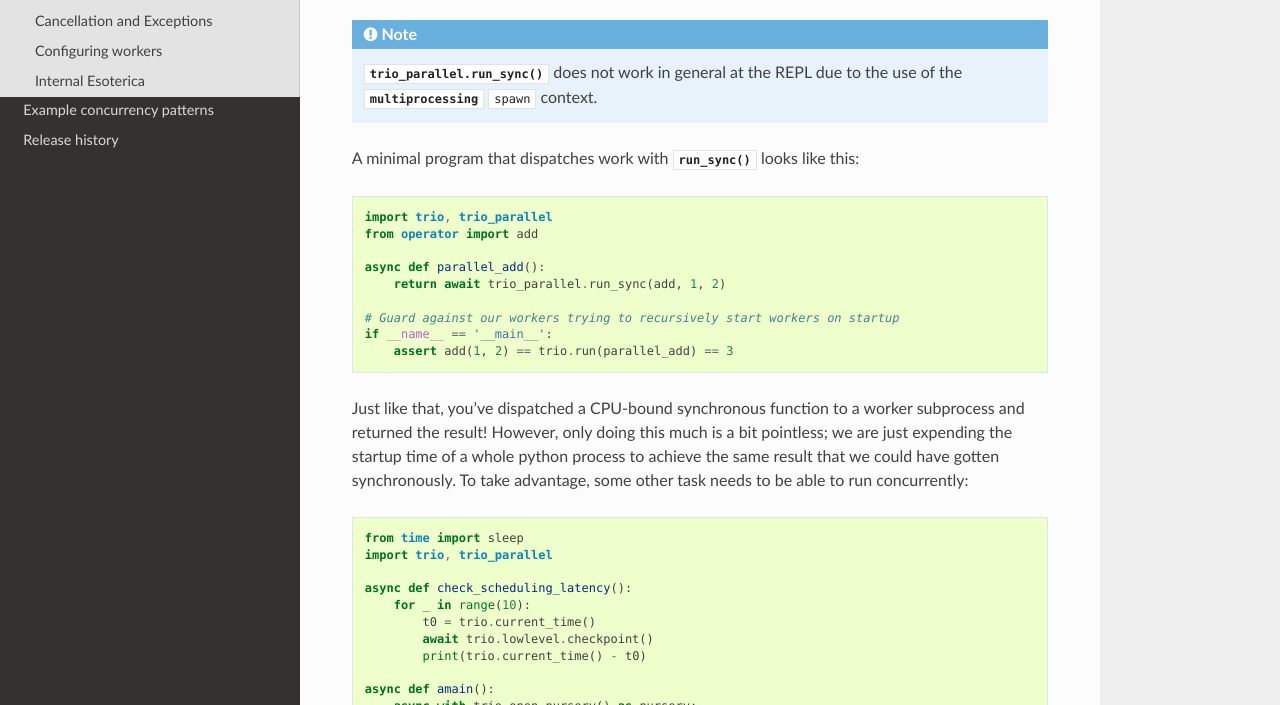
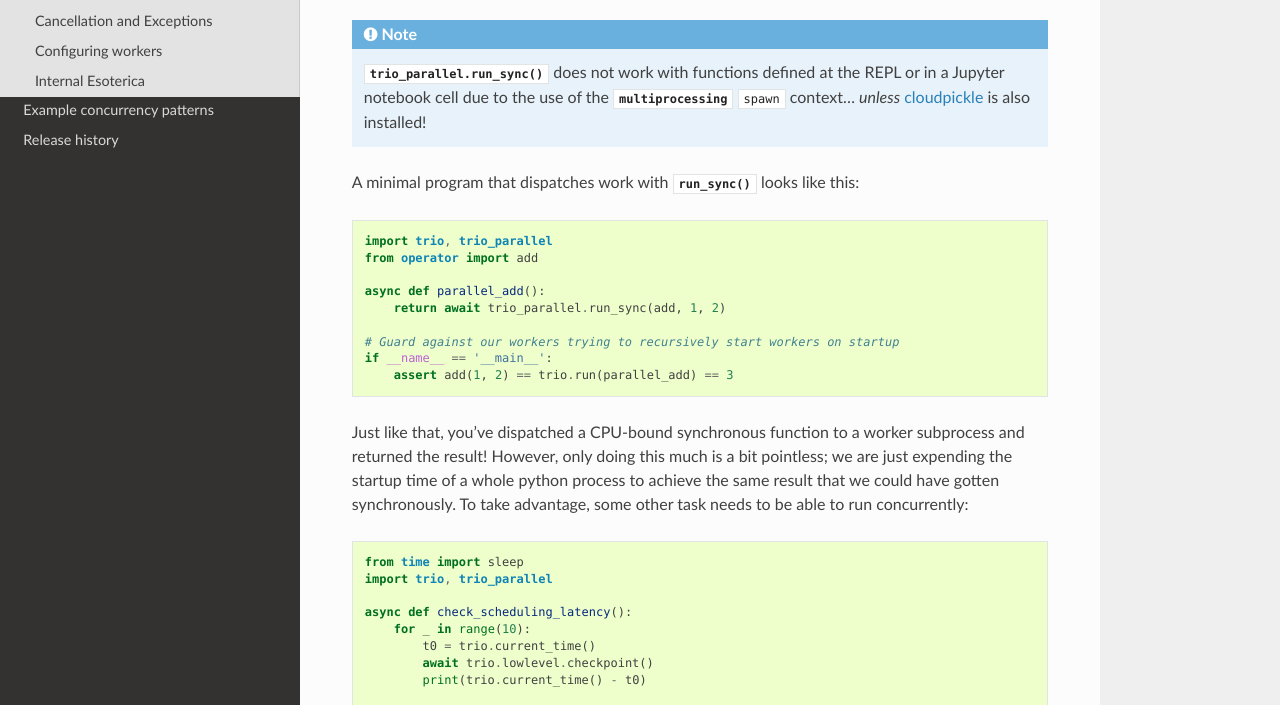
Before and after one commit to richardsheridan/trio-parallel, a Sphinx documentation site: the page built from docs/source/reference.rst, in a window 1280 px wide and 900 px high, scrolled down 389 px, cut to the strip 195-900 px from the top of the window. Built offline with Sphinx 7.4.7 and the Read the Docs theme 2.0.0, drawn with Linux system fonts in a browser that asks for light colours.

Commit message:
note that cloudpickle fixes REPL and Jupyter

```diff
--- a/docs/source/reference.rst
+++ b/docs/source/reference.rst
@@ -19,8 +19,9 @@ The main interface for ``trio-parallel`` is :func:`run_sync`:
 
 .. note::
 
-    :func:`trio_parallel.run_sync` does not work in general at the REPL due to the
-    use of the `multiprocessing` ``spawn`` context.
+    :func:`trio_parallel.run_sync` does not work with functions defined at the REPL
+    or in a Jupyter notebook cell due to the use of the `multiprocessing` ``spawn``
+    context... *unless* cloudpickle_ is also installed!
 
 A minimal program that dispatches work with :func:`run_sync` looks like this:
 
@@ -133,3 +134,5 @@ You probably won't use these... but create an issue if you do and need help!
 .. autofunction:: atexit_shutdown_grace_period
 
 .. autofunction:: default_context_statistics
+
+.. _cloudpickle: https://github.com/cloudpipe/cloudpickle
```
